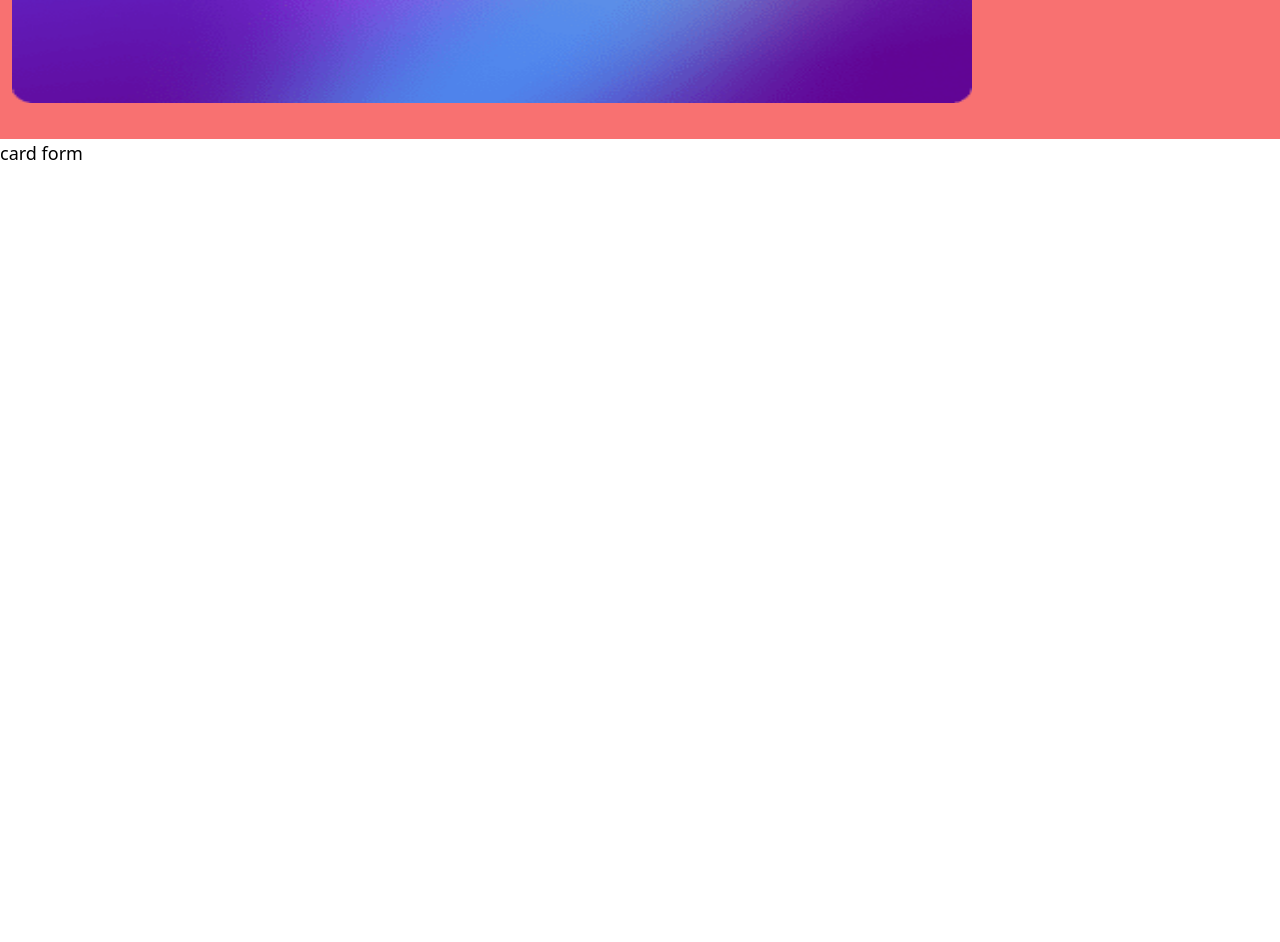
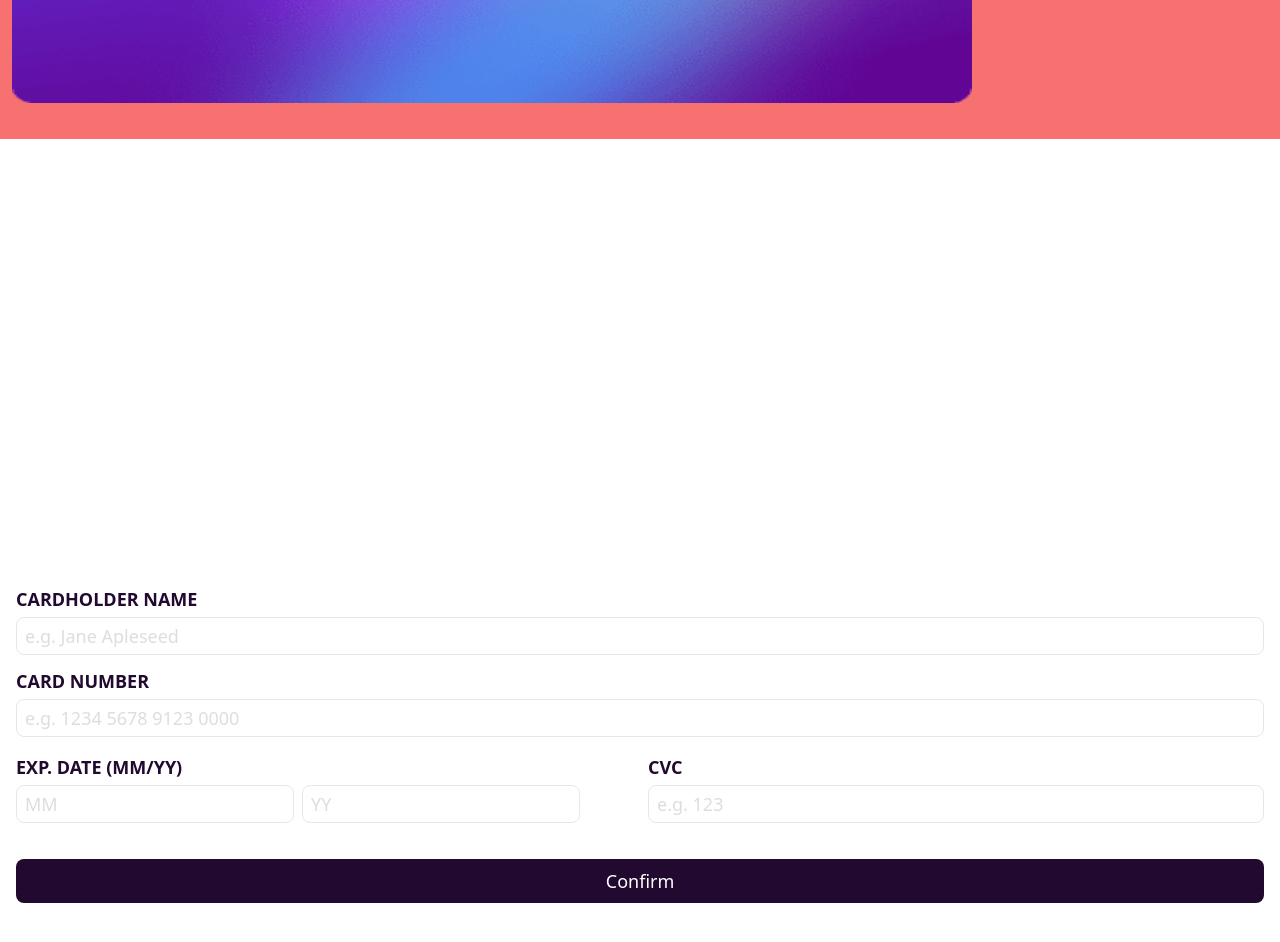
Before and after one commit to Fr1x3/rough-works, a React (Vite) app in the folder card-details-form/: page / in a window 1280 px wide. Shown: the part 680-1622 px from the top of the page. Built offline with nearby package versions, Linux system fonts and the light colour scheme.

Commit message:
creates form design

```diff
--- /dev/null
+++ b/card-details-form/src/components/input/Input.jsx
@@ -0,0 +1,20 @@
+function Input({
+    label="",
+    placeholder="",
+}){
+    return(
+        <div>
+            <label htmlFor="cardHolderName" className="font-semibold uppercase text-[hsl(278,68%,11%)]">
+                {label}
+            </label>
+            <input
+                name="cardHolderName"
+                type="text"
+                placeholder={placeholder}
+                className="mt-1 placeholder-[hsl(270,3%,87%)] w-full rounded-lg border border-[hsl(270,3%,87%] py-1 px-2"
+            />
+        </div>
+    )
+}
+
+export default Input
--- a/card-details-form/src/screens/cardform/CardFormScreen.jsx
+++ b/card-details-form/src/screens/cardform/CardFormScreen.jsx
@@ -1,6 +1,44 @@
+import Input from "../../components/input/Input"
+
 function CardFormScreen(){
     return(
-        <div>card form</div>
+        <div className="py-6 px-4">
+            <form className="flex flex-col gap-4 h-full justify-center">
+                <div className="flex flex-col gap-3">
+                    <Input
+                        label="cardholder name"
+                        placeholder="e.g. Jane Apleseed"
+                    />
+                    <Input
+                        label="card number"
+                        placeholder="e.g. 1234 5678 9123 0000"
+                    />
+
+                </div>
+                <div className="grid grid-cols-2 gap-4">
+                    <div>
+                        <label className="font-semibold uppercase text-[hsl(278,68%,11%)]">exp. date (mm/yy)</label>
+                        <div className="flex gap-2">
+                            <Input
+                                placeholder="MM"
+                            />
+                            <Input
+                                placeholder="YY"
+                            />
+                        </div>
+                    </div>
+                    <div>
+                        <label className="font-semibold uppercase text-[hsl(278,68%,11%)]">cvc</label>
+                        <Input
+
+                            placeholder="e.g. 123"
+                        />
+                    </div>
+
+                </div>
+                <button className="w-full text-center my-5 text-white py-2 rounded-lg bg-[hsl(278,68%,11%)]">Confirm</button>
+            </form>
+        </div>
     )
 }
 
```
Also changed, not shown: card-details-form/src/components/input/input.css (added).
